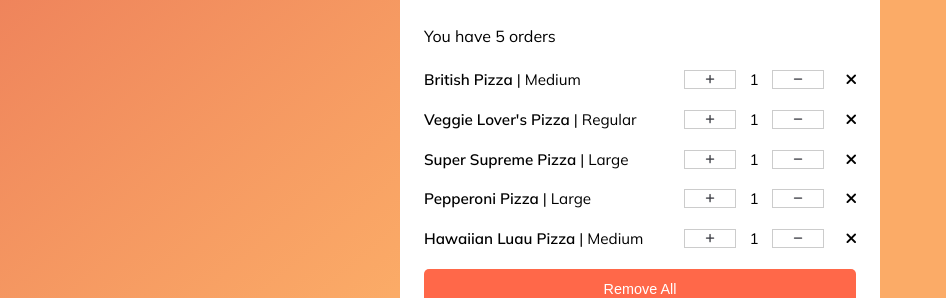
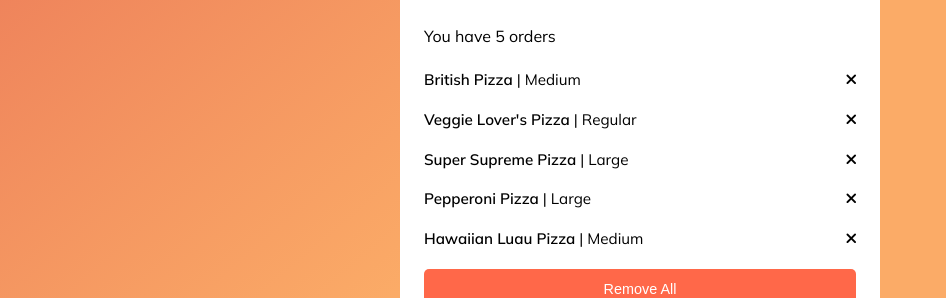
Before and after one commit to monciego/react-projects, a React (Create React App) app in the folder shopping-cart/: page / in a window 1280 px wide. Shown: the part 310-608 px from the top of the page, without its empty margins (0-946 px from the left). Built offline with nearby package versions, Linux system fonts and the light colour scheme.

Commit message:
removed counter

```diff
--- a/shopping-cart/src/App.css
+++ b/shopping-cart/src/App.css
@@ -7,7 +7,7 @@
 }
 
 body {
-  font-family: "Mulish", sans-serif;
+  font-family: 'Mulish', sans-serif;
   background-image: linear-gradient(320deg, #fbab67 50%, #e97156);
   height: 100vh;
   display: flex;
@@ -18,22 +18,6 @@ body {
 button {
   cursor: pointer;
   outline: none;
-}
-
-.count {
-  margin: 0 0.6em;
-}
-
-.increment-decrement {
-  padding: 0.15em 2em;
-  font-size: 0.65rem;
-  color: #393a41;
-  border: 1px solid #ccc;
-  background: #fff;
-}
-
-.increment-decrement:hover {
-  border: 1px solid rgb(68, 67, 67);
 }
 
 .card {
@@ -47,7 +31,7 @@ button {
 }
 
 .card::after {
-  content: "";
+  content: '';
   position: absolute;
   z-index: -1;
   top: 0;
@@ -64,10 +48,10 @@ i {
 
 /* cart */
 
-cart {
+/* cart {
   box-shadow: rgba(168, 83, 34, 0.2) 0px 8px 24px;
   border-radius: 3px;
-}
+} */
 .logo {
   display: inline-block;
   display: flex;
--- a/shopping-cart/src/components/Items.jsx
+++ b/shopping-cart/src/components/Items.jsx
@@ -1,8 +1,7 @@
-import React, { useState } from "react";
-import { data } from "../data";
+import React, { useState } from 'react';
+import { data } from '../data';
 
 const Cart = () => {
-  const [count, setcount] = useState(1);
   const [foods, setFood] = useState(data);
 
   const removeFood = (id) => {
@@ -11,50 +10,32 @@ const Cart = () => {
   };
 
   return (
-    <div className="items">
-      <p style={{ margin: "1.5em 0" }}>
+    <div className='items'>
+      <p style={{ margin: '1.5em 0' }}>
         {foods.length === 0
-          ? "You have empty food cart"
-          : `${"You have"}  ${foods.length}  ${"orders"}`}
+          ? 'You have empty food cart'
+          : `${'You have'}  ${foods.length}  ${'orders'}`}
       </p>
       {foods.map((foodData) => {
         const { id, food, size } = foodData;
         return (
-          <div key={id} className="item">
-            <div className="flex food">
+          <div key={id} className='item'>
+            <div className='flex food'>
               <p>{food}</p>|<p>{size}</p>
-            </div>
-            <div className="flex count">
-              <button
-                key={id}
-                onClick={() => {
-                  setcount(count + 1);
-                }}
-                className="increment-decrement"
-              >
-                <i className="fas fa-plus"></i>
-              </button>
-              <span className="count">{count}</span>
-              <button
-                className="increment-decrement"
-                onClick={() => setcount(count - 1)}
-              >
-                <i className="fas fa-minus"></i>
-              </button>
             </div>
             <div>
               <i
                 onClick={() => {
                   removeFood(id);
                 }}
-                className="fas fa-times"
+                className='fas fa-times'
               ></i>
             </div>
           </div>
         );
       })}
       <button
-        className={foods.length === 0 ? "remove-all-none" : "remove-all"}
+        className={foods.length === 0 ? 'remove-all-none' : 'remove-all'}
         onClick={() => {
           setFood([]);
         }}
```
Also changed, not shown: shopping-cart/src/btnData.js (deleted, +0 -17 lines).
